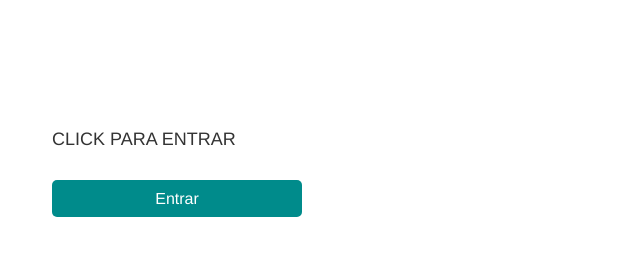
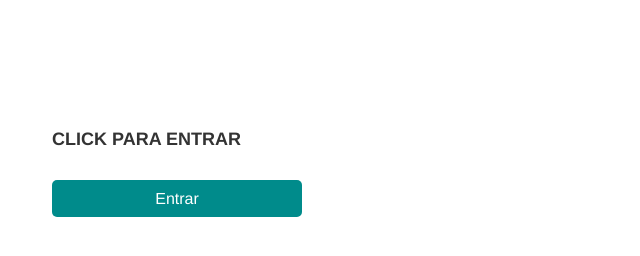
Before and after one commit to jefmth/jefmthprojetos, a plain HTML site: page login02.html in a window 1280 px wide. Shown: the full height of the page, 463-1103 px from the left. Drawn offline with nearby package versions, Linux system fonts and the light colour scheme.

Commit message:
Update login02.html

```diff
--- a/login02.html
+++ b/login02.html
@@ -30,6 +30,9 @@
         text-align: center;
         font-weight: bold;
       }
+	    #bold{
+		font-weight: bold;
+	    }
 
       #incorrect-password-alert {
         position: absolute;
@@ -155,7 +158,7 @@
       </div>
     </div><br><br><br><br><br>
     <div class="btn02">
-      <h4>CLICK PARA ENTRAR<h4><br>
+      <h4 id="bold">CLICK PARA ENTRAR<h4><br>
       <button type="button" class="myBtn" onclick="myFunction01()">Entrar</button>
     </div>
 
```
